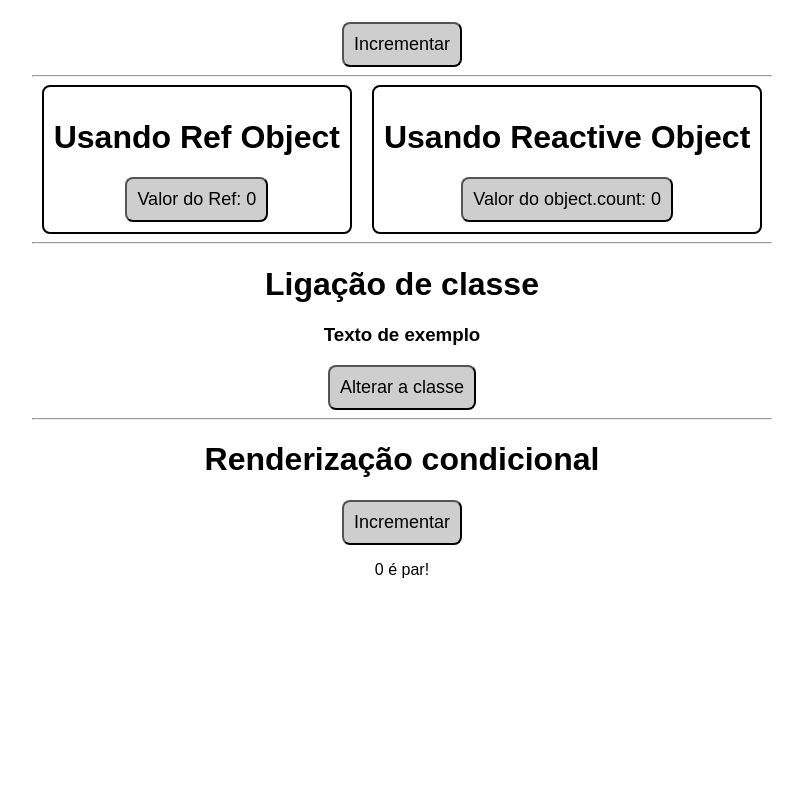
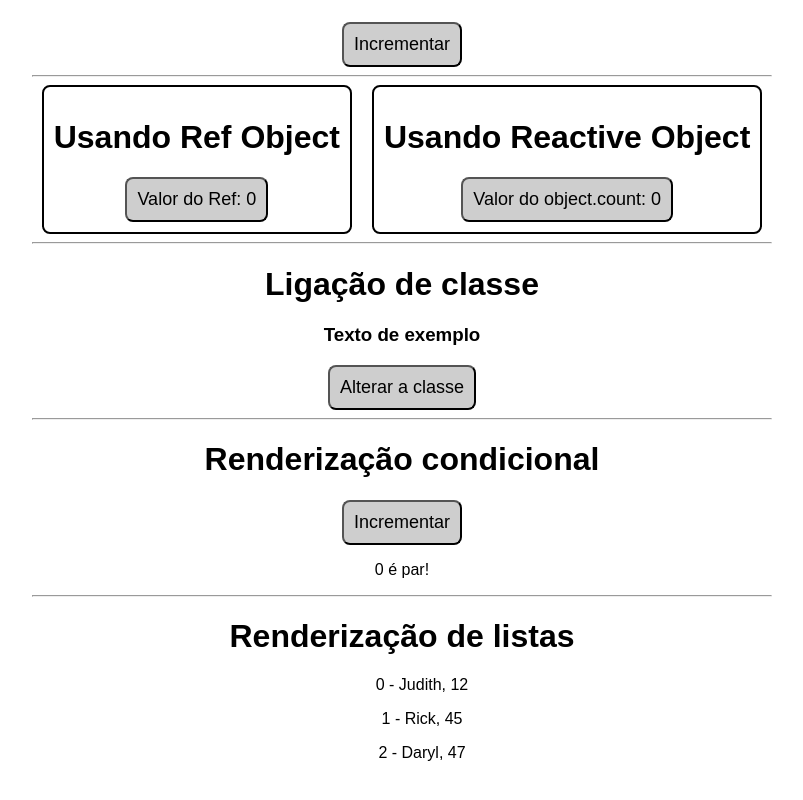
Before and after one commit to AndersonCamposs/learning_vue, a Vue app: page / in a window 1280 px wide. Shown: the part 282-1082 px from the top of the page, without its empty margins (238-1041 px from the left). Built offline with nearby package versions, Linux system fonts and the light colour scheme.

Commit message:
Renderização de listas

```diff
--- a/src/App.vue
+++ b/src/App.vue
@@ -4,6 +4,7 @@ import OptionsAPI from "./components/OptionsAPI.vue"
 import ReactiveData from "./components/ReactiveData.vue";
 import ClassBinding from "./components/ClassBinding.vue";
 import ConditionalRendering from "./components/ConditionalRendering.vue";
+import ListRendering from "./components/ListRendering.vue";
 </script>
 
 <template>
@@ -16,6 +17,8 @@ import ConditionalRendering from "./components/ConditionalRendering.vue";
   <ClassBinding />
   <hr>
   <ConditionalRendering />
+  <hr>
+  <ListRendering />
 </template>
 
 <style scoped>
--- /dev/null
+++ b/src/components/ListRendering.vue
@@ -0,0 +1,21 @@
+<script setup>
+import { ref } from 'vue';
+const persons = ref([
+    {name: "Judith", age: 12},
+    {name: "Rick", age: 45},
+    {name: "Daryl", age: 47}
+])
+</script>
+
+<template>
+    <h1>Renderização de listas</h1>
+    <ul v-for="(person, index) in persons">
+        <li>{{ index }} - {{ person.name }}, {{ person.age }}</li>
+    </ul>
+</template>
+
+<style scoped>
+ul {
+    list-style: none;
+}
+</style>
```
